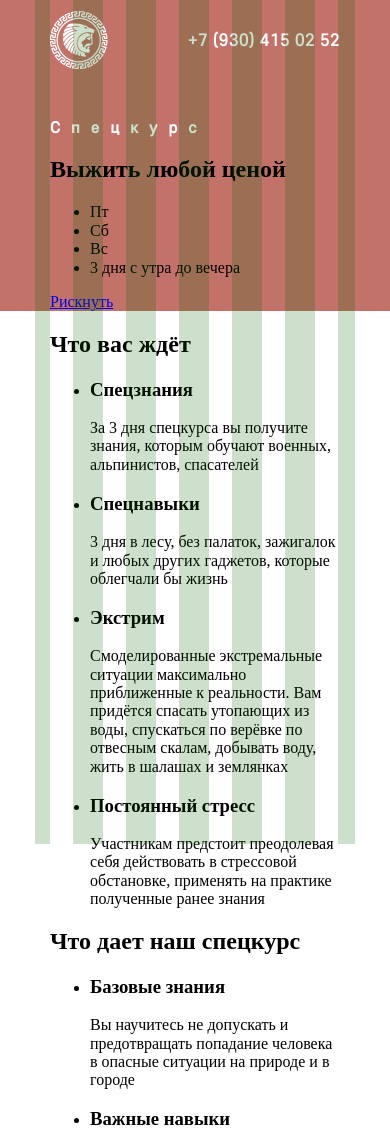
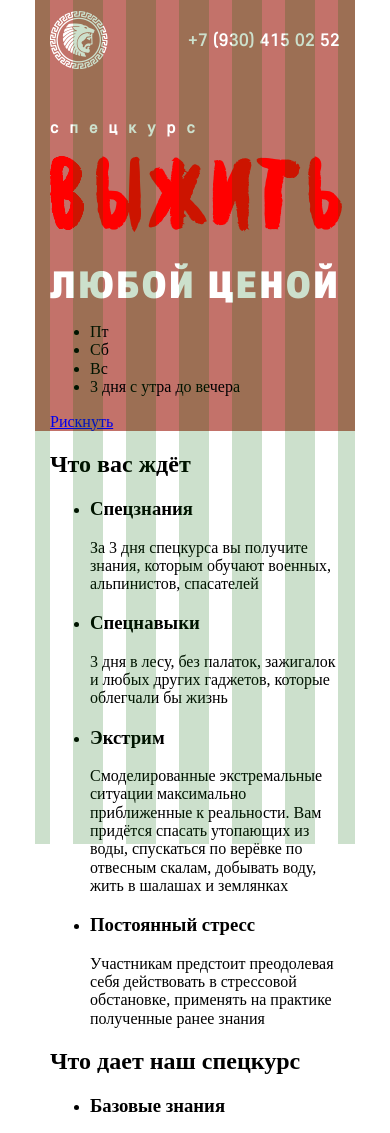
Before and after one commit to Marina-Sidorkina/sparta, a website: page source/index.html in a window 390 px wide. Shown: the top 1133 px of the page. Drawn offline with Linux system fonts and the light colour scheme.

Commit message:
Add header__title mobile styles.

```diff
--- a/source/index.html
+++ b/source/index.html
@@ -22,7 +22,10 @@
       </div>
 
       <h1 class="visually-hidden">Спецкурс по выживанию в экстремальных условиях</h1>
-      <h2 class="header__title">Выжить любой ценой</h2>
+      <h2 class="header__title">
+        <span class="header__title-first">Выжить</span>
+        <span class="header__title-second">любой ценой</span>
+      </h2>
 
       <ul class="header__short-plan short-plan">
         <li class="short-plan__item">Пт</li>
--- a/source/sass/blocks/_header.scss
+++ b/source/sass/blocks/_header.scss
@@ -1,4 +1,5 @@
 .header {
+  width: $mobile-width;
   padding-top: 11px;
   background-color: #c3726a;
 }
@@ -6,3 +7,31 @@
 .header__container {
   @include container;
 }
+
+.header__top-panel {
+  margin-bottom: 10px;
+}
+
+.header__title {
+  display: flex;
+  flex-direction: column;
+
+  margin: 0;
+
+  .header__title-first {
+    margin-left: -6px;
+
+    font-family: "Besom", "Arial", sans-serif;
+    font-size: 102px;
+    letter-spacing: 4.5px;
+    color: $text-color-colored;
+  }
+
+  .header__title-second {
+    font-family: "Core-95-Black", "Arial", sans-serif;
+    font-size: 38px;
+    text-transform: uppercase;
+    letter-spacing: 1.9px;
+    color: $text-color-light;
+  }
+}
--- a/source/sass/blocks/_top-panel.scss
+++ b/source/sass/blocks/_top-panel.scss
@@ -39,5 +39,6 @@
   font-family: "Core-45-Regular", "Arial", sans-serif;
   font-size: 16px;
   letter-spacing: 11.2px;
+  text-transform: lowercase;
   color: $text-color-light;
 }
--- a/source/sass/config/_common.scss
+++ b/source/sass/config/_common.scss
@@ -8,6 +8,9 @@
 }
 
 body {
+  display: flex;
+  flex-direction: column;
+  align-items: center;
   min-width: 320px;
 }
 
```
Also changed, not shown: source/css/index.min.css, 1 other file.
